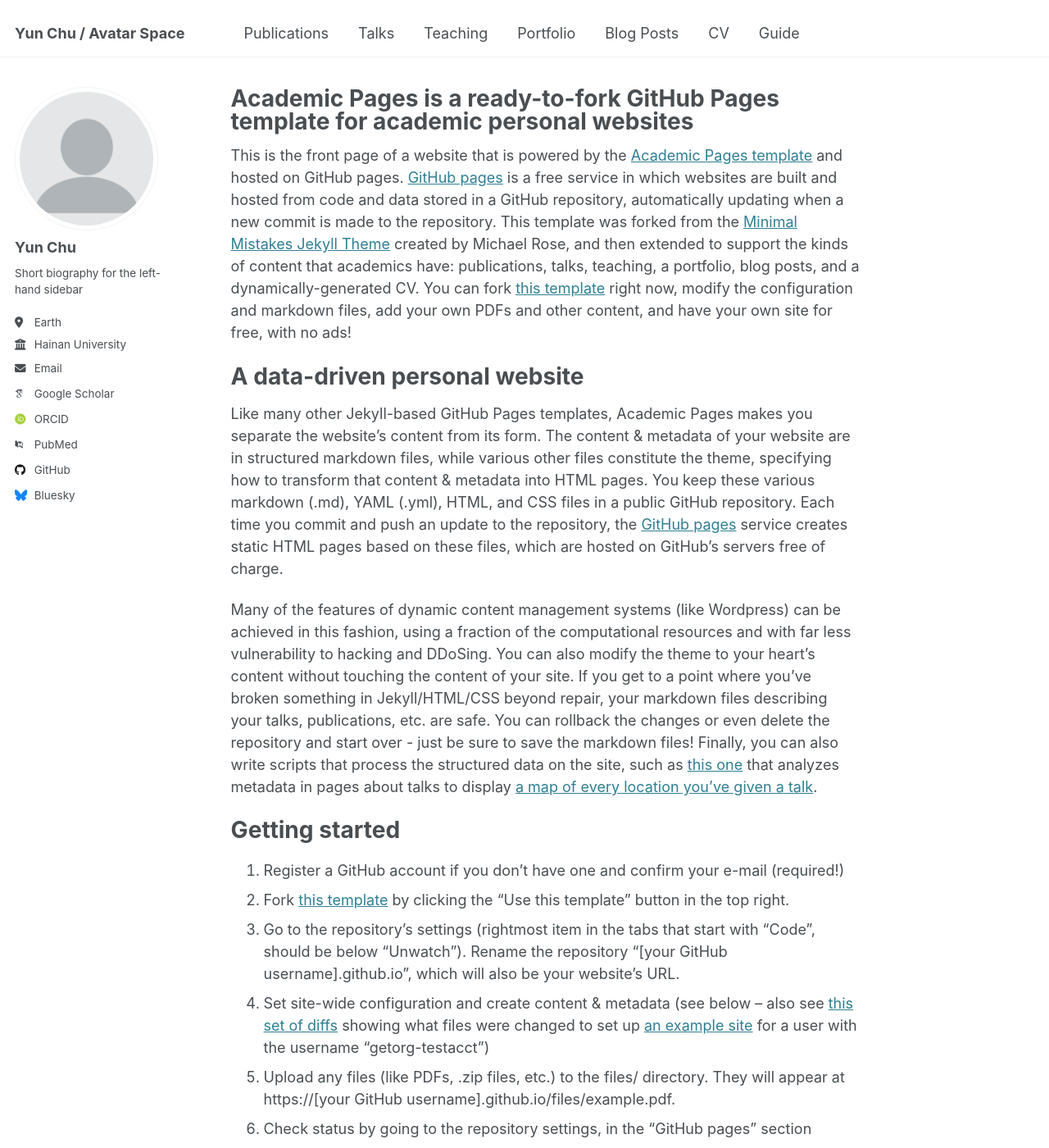
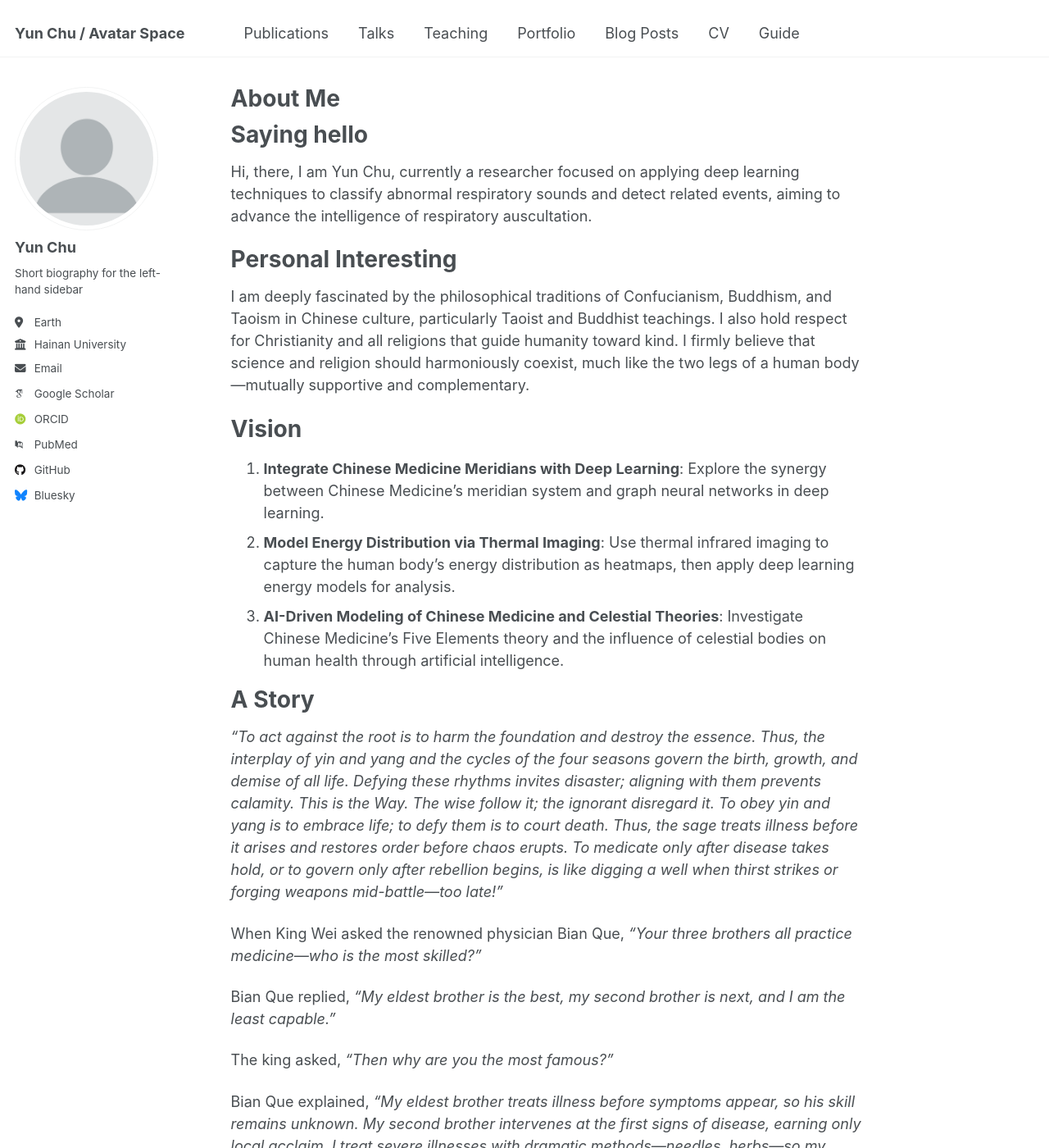
Before and after one commit to chumingqian/chumingqian.github.io, a Jekyll site: the page built from _pages/about.md, in a window 1280 px wide and 1400 px high. Shown: the whole window at 82% size. Built offline with Jekyll 4.4.1, drawn with Linux system fonts in a browser that asks for light colours; some web fonts are replaced; some of the changed text lies outside the part shown.

Commit message:
update homepages

```diff
--- a/_pages/about.md
+++ b/_pages/about.md
@@ -1,49 +1,62 @@
 ---
 permalink: /
-title: "Academic Pages is a ready-to-fork GitHub Pages template for academic personal websites"
+title: "About Me"
+excerpt: "About Me"
 author_profile: true
 redirect_from:
   - /about/
   - /about.html
 ---
 
-This is the front page of a website that is powered by the [Academic Pages template](https://github.com/academicpages/academicpages.github.io) and hosted on GitHub pages. [GitHub pages](https://pages.github.com) is a free service in which websites are built and hosted from code and data stored in a GitHub repository, automatically updating when a new commit is made to the repository. This template was forked from the [Minimal Mistakes Jekyll Theme](https://mmistakes.github.io/minimal-mistakes/) created by Michael Rose, and then extended to support the kinds of content that academics have: publications, talks, teaching, a portfolio, blog posts, and a dynamically-generated CV. You can fork [this template](https://github.com/academicpages/academicpages.github.io) right now, modify the configuration and markdown files, add your own PDFs and other content, and have your own site for free, with no ads!
 
-A data-driven personal website
-======
-Like many other Jekyll-based GitHub Pages templates, Academic Pages makes you separate the website's content from its form. The content & metadata of your website are in structured markdown files, while various other files constitute the theme, specifying how to transform that content & metadata into HTML pages. You keep these various markdown (.md), YAML (.yml), HTML, and CSS files in a public GitHub repository. Each time you commit and push an update to the repository, the [GitHub pages](https://pages.github.com/) service creates static HTML pages based on these files, which are hosted on GitHub's servers free of charge.
 
-Many of the features of dynamic content management systems (like Wordpress) can be achieved in this fashion, using a fraction of the computational resources and with far less vulnerability to hacking and DDoSing. You can also modify the theme to your heart's content without touching the content of your site. If you get to a point where you've broken something in Jekyll/HTML/CSS beyond repair, your markdown files describing your talks, publications, etc. are safe. You can rollback the changes or even delete the repository and start over - just be sure to save the markdown files! Finally, you can also write scripts that process the structured data on the site, such as [this one](https://github.com/academicpages/academicpages.github.io/blob/master/talkmap.ipynb) that analyzes metadata in pages about talks to display [a map of every location you've given a talk](https://academicpages.github.io/talkmap.html).
 
-Getting started
-======
-1. Register a GitHub account if you don't have one and confirm your e-mail (required!)
-1. Fork [this template](https://github.com/academicpages/academicpages.github.io) by clicking the "Use this template" button in the top right.
-1. Go to the repository's settings (rightmost item in the tabs that start with "Code", should be below "Unwatch"). Rename the repository "[your GitHub username].github.io", which will also be your website's URL.
-1. Set site-wide configuration and create content & metadata (see below -- also see [this set of diffs](http://archive.is/3TPas) showing what files were changed to set up [an example site](https://getorg-testacct.github.io) for a user with the username "getorg-testacct")
-1. Upload any files (like PDFs, .zip files, etc.) to the files/ directory. They will appear at https://[your GitHub username].github.io/files/example.pdf.
-1. Check status by going to the repository settings, in the "GitHub pages" section
+# Saying hello
 
-Site-wide configuration
-------
-The main configuration file for the site is in the base directory in [_config.yml](https://github.com/academicpages/academicpages.github.io/blob/master/_config.yml), which defines the content in the sidebars and other site-wide features. You will need to replace the default variables with ones about yourself and your site's github repository. The configuration file for the top menu is in [_data/navigation.yml](https://github.com/academicpages/academicpages.github.io/blob/master/_data/navigation.yml). For example, if you don't have a portfolio or blog posts, you can remove those items from that navigation.yml file to remove them from the header.
+Hi, there, I am Yun Chu, currently a researcher focused on applying deep learning techniques to classify abnormal respiratory sounds and detect related events, aiming to advance the intelligence of respiratory auscultation.
 
-Create content & metadata
-------
-For site content, there is one markdown file for each type of content, which are stored in directories like _publications, _talks, _posts, _teaching, or _pages. For example, each talk is a markdown file in the [_talks directory](https://github.com/academicpages/academicpages.github.io/tree/master/_talks). At the top of each markdown file is structured data in YAML about the talk, which the theme will parse to do lots of cool stuff. The same structured data about a talk is used to generate the list of talks on the [Talks page](https://academicpages.github.io/talks), each [individual page](https://academicpages.github.io/talks/2012-03-01-talk-1) for specific talks, the talks section for the [CV page](https://academicpages.github.io/cv), and the [map of places you've given a talk](https://academicpages.github.io/talkmap.html) (if you run this [python file](https://github.com/academicpages/academicpages.github.io/blob/master/talkmap.py) or [Jupyter notebook](https://github.com/academicpages/academicpages.github.io/blob/master/talkmap.ipynb), which creates the HTML for the map based on the contents of the _talks directory).
 
-**Markdown generator**
+# Personal Interesting
 
-The repository includes [a set of Jupyter notebooks](https://github.com/academicpages/academicpages.github.io/tree/master/markdown_generator
-) that converts a CSV containing structured data about talks or presentations into individual markdown files that will be properly formatted for the Academic Pages template. The sample CSVs in that directory are the ones I used to create my own personal website at stuartgeiger.com. My usual workflow is that I keep a spreadsheet of my publications and talks, then run the code in these notebooks to generate the markdown files, then commit and push them to the GitHub repository.
+I am deeply fascinated by the philosophical traditions of Confucianism, Buddhism, and Taoism in Chinese culture, particularly Taoist and Buddhist teachings. I also hold  respect for Christianity and all religions that guide humanity toward kind. I firmly believe that science and religion should harmoniously coexist, much like the two legs of a human body—mutually supportive and complementary.
 
-How to edit your site's GitHub repository
-------
-Many people use a git client to create files on their local computer and then push them to GitHub's servers. If you are not familiar with git, you can directly edit these configuration and markdown files directly in the github.com interface. Navigate to a file (like [this one](https://github.com/academicpages/academicpages.github.io/blob/master/_talks/2012-03-01-talk-1.md) and click the pencil icon in the top right of the content preview (to the right of the "Raw | Blame | History" buttons). You can delete a file by clicking the trashcan icon to the right of the pencil icon. You can also create new files or upload files by navigating to a directory and clicking the "Create new file" or "Upload files" buttons.
 
-Example: editing a markdown file for a talk
-![Editing a markdown file for a talk](/images/editing-talk.png)
 
-For more info
-------
-More info about configuring Academic Pages can be found in [the guide](https://academicpages.github.io/markdown/), the [growing wiki](https://github.com/academicpages/academicpages.github.io/wiki), and you can always [ask a question on GitHub](https://github.com/academicpages/academicpages.github.io/discussions). The [guides for the Minimal Mistakes theme](https://mmistakes.github.io/minimal-mistakes/docs/configuration/) (which this theme was forked from) might also be helpful.
+# Vision
+
+1. **Integrate  Chinese Medicine  Meridians with Deep Learning**: Explore the synergy between Chinese Medicine’s meridian system and graph neural networks in deep learning.
+2. **Model Energy Distribution via Thermal Imaging**: Use thermal infrared imaging to capture the human body’s energy distribution as heatmaps, then apply deep learning energy models for analysis.
+3. **AI-Driven Modeling of Chinese Medicine and Celestial Theories**: Investigate Chinese Medicine’s Five Elements theory and the influence of celestial bodies on human health through artificial intelligence.
+
+# A Story
+
+*"To act against the root is to harm the foundation and destroy the essence. Thus, the interplay of yin and yang and the cycles of the four seasons govern the birth, growth, and demise of all life. Defying these rhythms invites disaster; aligning with them prevents calamity. This is the Way. The wise follow it; the ignorant disregard it. To obey yin and yang is to embrace life; to defy them is to court death. Thus, the sage treats illness before it arises and restores order before chaos erupts. To medicate only after disease takes hold, or to govern only after rebellion begins, is like digging a well when thirst strikes or forging weapons mid-battle—too late!"*
+
+When King Wei asked the renowned physician Bian Que, *"Your three brothers all practice medicine—who is the most skilled?"*
+
+Bian Que replied, *"My eldest brother is the best, my second brother is next, and I am the least capable."*
+
+The king asked, *"Then why are you the most famous?"*
+
+Bian Que explained, *"My eldest brother treats illness before symptoms appear, so his skill remains unknown. My second brother intervenes at the first signs of disease, earning only local acclaim. I treat severe illnesses with dramatic methods—needles, herbs—so my reputation spreads far and wide."*
+
+**Chinese Medicine is akin to the eldest brother**: Its highest practitioners prevent disease before it manifests, their mastery often unseen.
+
+The concept of the *"superior physician"* (上医) dates to the pre-Qin text *Guoyu*: *"A superior physician heals the nation; a middling one heals the people."* This underscores that true mastery lies in understanding grand patterns and subtle details alike.
+
+Tang Dynasty physician Sun Simiao, building on the *Huangdi Neijing*’s wisdom—*"Sages treat not illness but the absence of health, not chaos but its precursors"*—categorized medicine into three tiers:
+- **Superior physicians** prevent disease at its latent stage.
+- **Middling physicians** treat early symptoms.
+- **Inferior physicians** combat full-blown illness.
+
+*"Superior physicians cure the undiseased; middling ones treat the impending; inferior ones address the manifest."*
+
+# Wish
+
+In my lifetime,  hope we can to empower Chinese Medicine with the wings of artificial intelligence, elevating it for the benefit of all humanity.
+
+Personally believe most illnesses stem from root causes—erroneous thoughts or harmful habits. By observing external symptoms, we must reflect inward to identify these root imbalances. Healing begins by correcting our mindset and lifestyle. Gentle, holistic methods should come first; surgery is a last resort. The human body, as divinely crafted, has no superfluous parts—each organ and system serves a purpose.
+
+**I wish we can cherish this wisdom and heal with both ancient insight and modern innovation.**
+
+---
```
